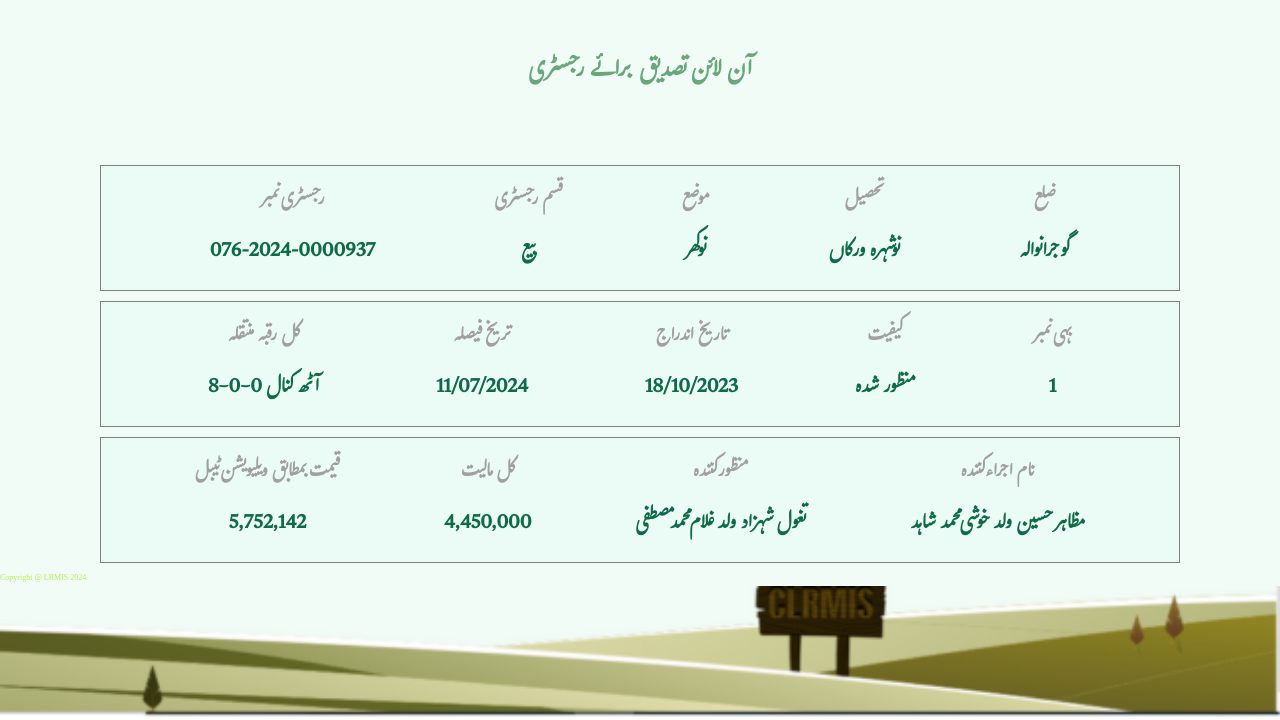
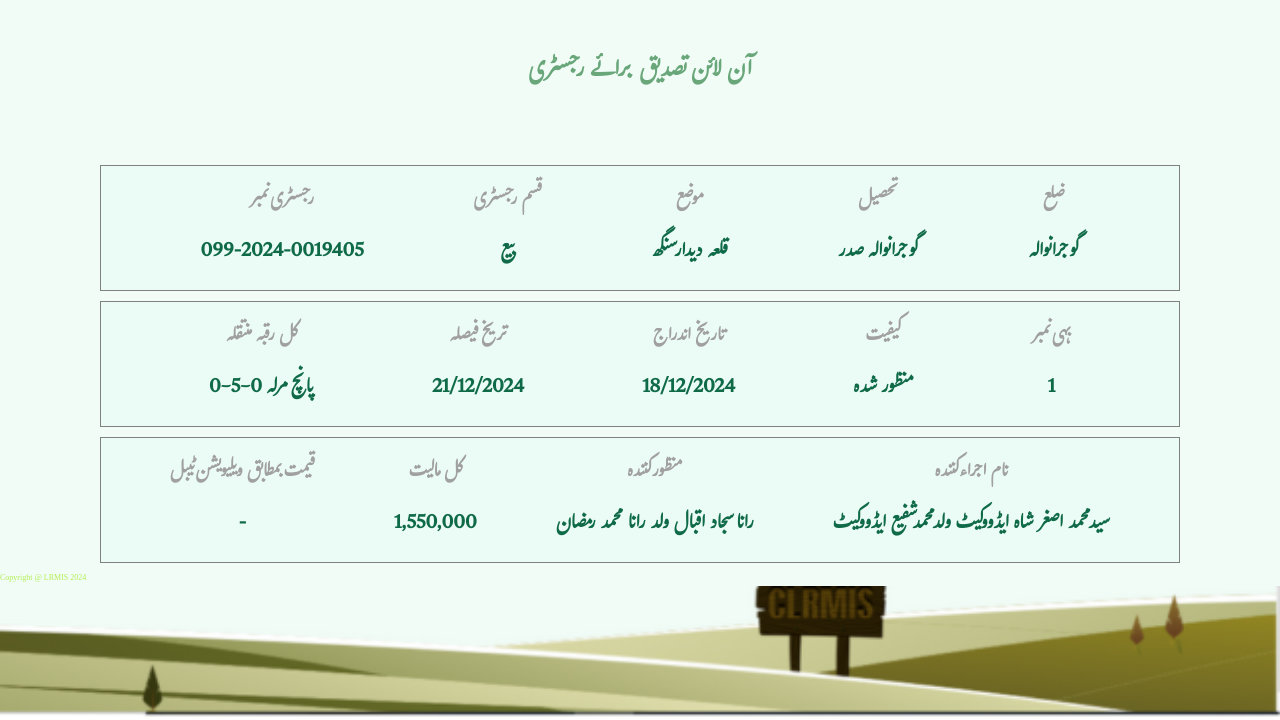
Before and after one commit to punjabzameen/Punjab64, a plain HTML site: page index.html in a window 1280 px wide. Shown: the part 80-800 px from the top of the page. Drawn offline with Linux system fonts and the light colour scheme.

Commit message:
Update index.html

```diff
--- a/index.html
+++ b/index.html
@@ -32,7 +32,7 @@
             <div class="item text1">
                 <h3>رجسٹری نمبر
                 </h3>
-                <p>076-2024-0000937
+                <p>099-2024-0019405
                 </p>
             </div>
             <div class="item text2"><h3>قسم رجسٹری
@@ -42,13 +42,13 @@
             <div class="item text3">
                 <h3>موضع
                 </h3>
-                <p>نوکھر
+                <p>قلعہ دیدار سنگھ
                 </p>
             </div>
             <div class="item text4">
                 <h3>تحصیل
                 </h3>
-                <p>نوشہرہ ورکاں
+                <p>گوجرانوالہ صدر
                 </p>
             </div>
             <div class="item text5">
@@ -63,18 +63,18 @@
             <div class="item text1">
                 <h3>کل رقبہ منتقلہ
                 </h3>
-                <p>8-0-0 آٹھ کنال
+                <p>0-5-0 پانچ مرلہ
                 </p>
             </div>
             <div class="item text2"><h3>تریخ فیصلہ
 
             </h3>
-            <p>11/07/2024
+            <p>21/12/2024
             </p></div>
             <div class="item text3">
                 <h3>تاریخ اندراج
                 </h3>
-                <p>18/10/2023
+                <p>18/12/2024
                 </p>
             </div>
             <div class="item text4">
@@ -95,23 +95,23 @@
             <div class="item text1">
                 <h3>قیمت بمطابق ویلیویشن ٹیبل
                 </h3>
-                <p>5,752,142
+                <p>-
                 </p>
             </div>
             <div class="item text2"><h3>کل مالیت
             </h3>
-            <p>4,450,000
+            <p>1,550,000
             </p></div>
             <div class="item text3">
                 <h3>منظور کنندہ
                 </h3>
-                <p>تغول شہزاد ولد غلام محمد مصطفی
+                <p>رانا سجاد اقبال ولد رانا محمد رمضان
                 </p>
             </div>
             <div class="item text4">
                 <h3>نام اجراء کنندہ
                 </h3>
-                <p>مظاہر حسین ولد خوشی محمد شاہد
+                <p>سید محمد اصغر شاہ ایڈووکیٹ ولد محمد شفیع ایڈووکیٹ
                 </p>
             </div>
 
```
